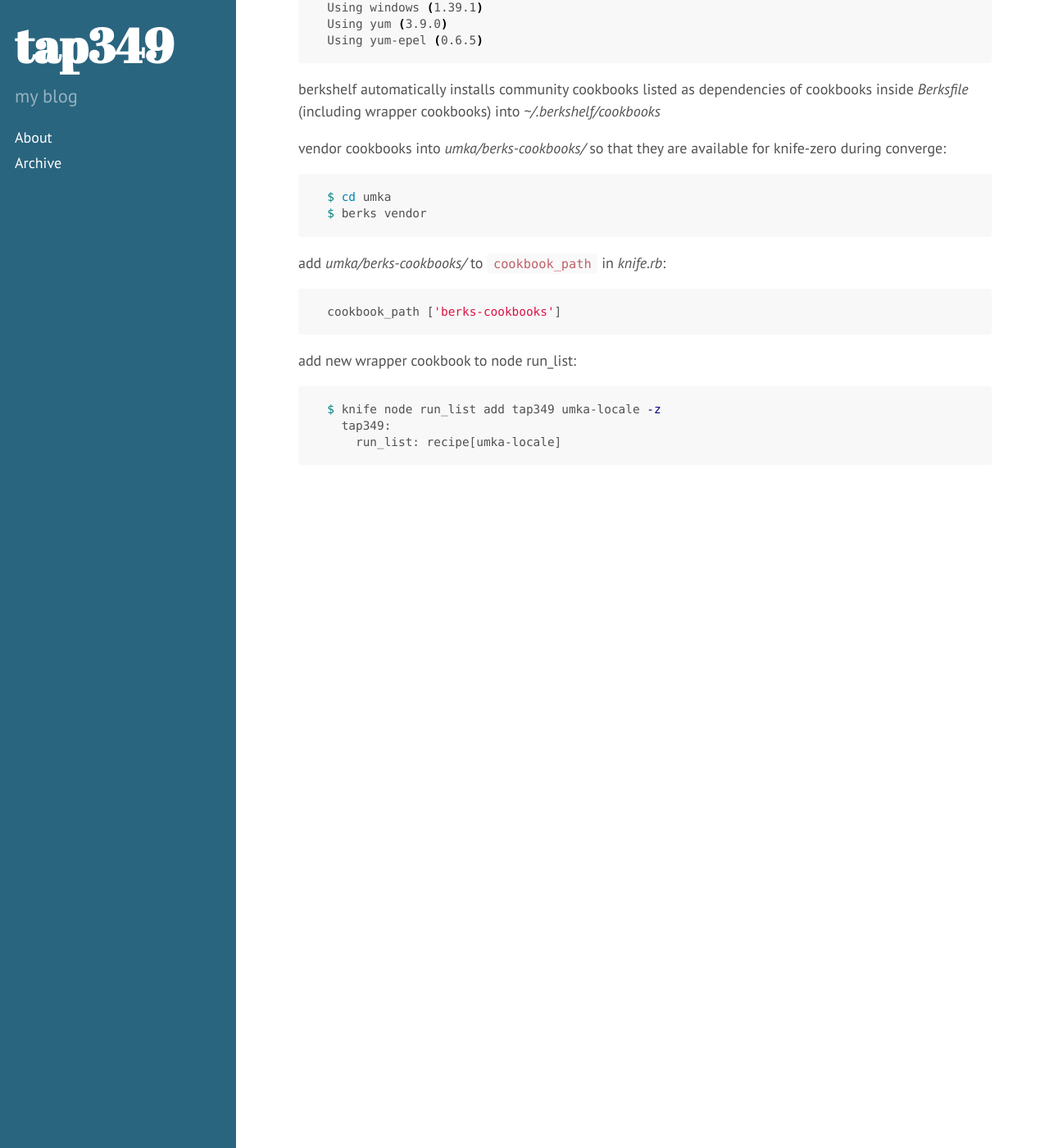
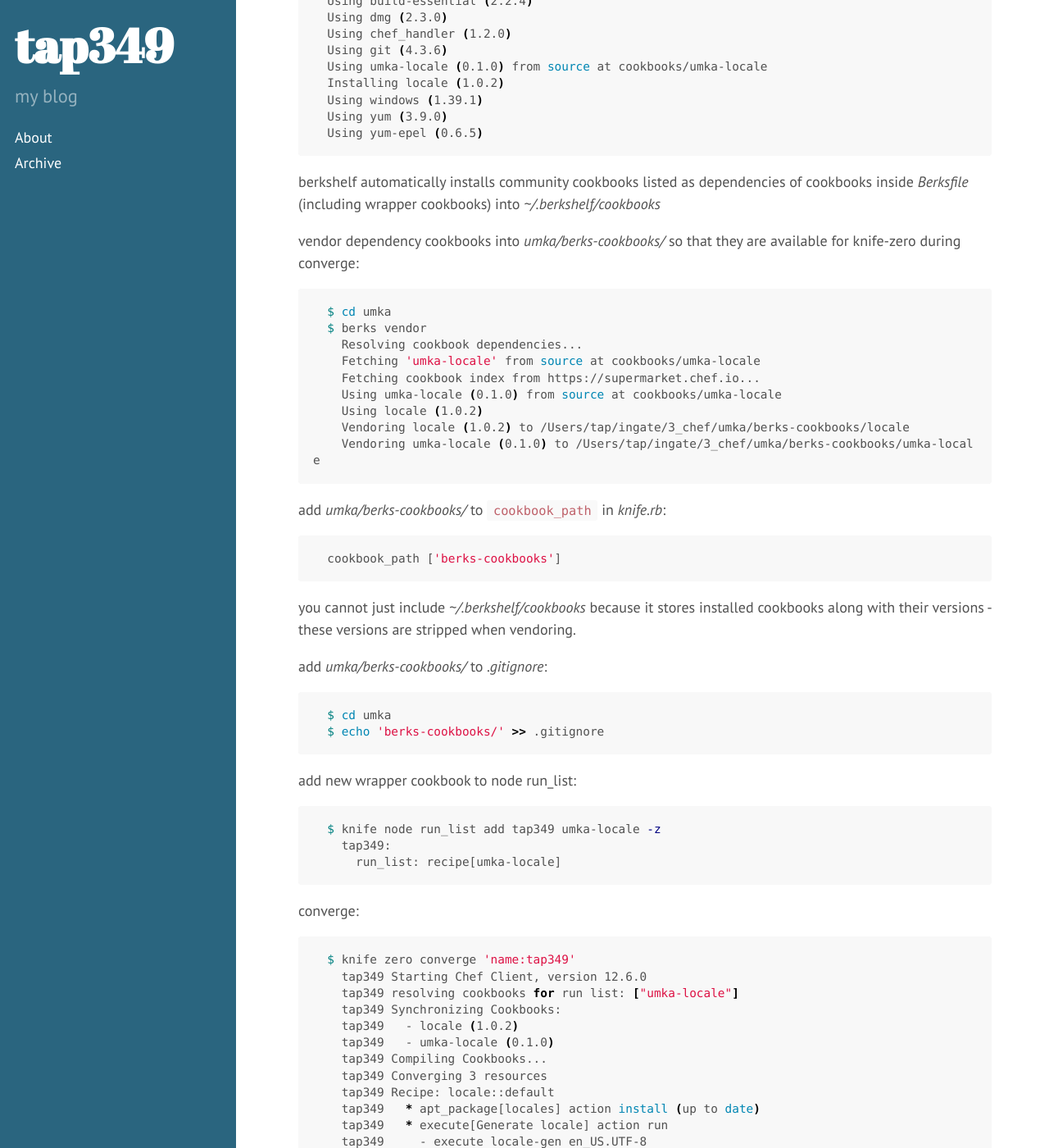
Before and after one commit to tap349/tap349.github.io, a Jekyll site: the page built from _posts/2016-01-24-chef-umka-log.md, in a window 1280 px wide and 1400 px high, scrolled down 5520 px. Shown: the whole window at 82% size. Built offline with Jekyll 4.4.1, drawn with Linux system fonts in a browser that asks for light colours; Markdown is read by kramdown in place of the engine named in the settings; some of the changed text lies outside the part shown.

Commit message:
update 2016-01-27_17:01:02

````diff
--- a/_posts/2016-01-24-chef-umka-log.md
+++ b/_posts/2016-01-24-chef-umka-log.md
@@ -79,6 +79,7 @@ NOTE: `tap349` is a preconfigured host in _~/.ssh/config_ with root user
 
   - http://www.creationline.com/en/lab/8323
   - https://github.com/higanworks/knife-zero
+  - https://knife-zero.github.io/20_getting_started
   - https://www.coveros.com/knife-zero/
 
     ```sh
@@ -253,6 +252,13 @@ NOTE: `tap349` is a preconfigured host in _~/.ssh/config_ with root user
     cookbook 'umka-locale', path: 'cookbooks/umka-locale'
     ```
 
+    of course it's possible to store cookbook anywhere - e.g. in default
+    chef location _~/.chef/cookbooks/_ (`knife cookbook create` installs there
+    by default) or even on github (use `git:` option instead of `path:`).
+    in my case wrapper cookbooks are stored in chef repo for the sake of
+    convience (though it's not recommended by berkshelf - see
+    https://github.com/berkshelf/berkshelf/issues/535).
+
     ```sh
     $ berks install
     Resolving cookbook dependencies...
@@ -273,18 +279,36 @@ NOTE: `tap349` is a preconfigured host in _~/.ssh/config_ with root user
     dependencies of cookbooks inside _Berksfile_ (including wrapper cookbooks)
     into _~/.berkshelf/cookbooks_
 
-    vendor cookbooks into _umka/berks-cookbooks/_ so that they are available
-    for knife-zero during converge:
+    vendor dependency cookbooks into _umka/berks-cookbooks/_ so that
+    they are available for knife-zero during converge:
 
     ```sh
     $ cd umka
     $ berks vendor
+      Resolving cookbook dependencies...
+      Fetching 'umka-locale' from source at cookbooks/umka-locale
+      Fetching cookbook index from https://supermarket.chef.io...
+      Using umka-locale (0.1.0) from source at cookbooks/umka-locale
+      Using locale (1.0.2)
+      Vendoring locale (1.0.2) to /Users/tap/ingate/3_chef/umka/berks-cookbooks/locale
+      Vendoring umka-locale (0.1.0) to /Users/tap/ingate/3_chef/umka/berks-cookbooks/umka-locale
     ```
 
     add _umka/berks-cookbooks/_ to `cookbook_path` in _knife.rb_:
 
     ```ruby
     cookbook_path ['berks-cookbooks']
+    ```
+
+    you cannot just include _~/.berkshelf/cookbooks_ because it stores
+    installed cookbooks along with their versions - these versions are
+    stripped when vendoring.
+
+    add _umka/berks-cookbooks/_ to _.gitignore_:
+
+    ```sh
+    $ cd umka
+    $ echo 'berks-cookbooks/' >> .gitignore
     ```
 
     add new wrapper cookbook to node run_list:
@@ -294,3 +318,51 @@ NOTE: `tap349` is a preconfigured host in _~/.ssh/config_ with root user
       tap349:
         run_list: recipe[umka-locale]
     ```
+
+    converge:
+
+    ```sh
+    $ knife zero converge 'name:tap349'
+      tap349 Starting Chef Client, version 12.6.0
+      tap349 resolving cookbooks for run list: ["umka-locale"]
+      tap349 Synchronizing Cookbooks:
+      tap349   - locale (1.0.2)
+      tap349   - umka-locale (0.1.0)
+      tap349 Compiling Cookbooks...
+      tap349 Converging 3 resources
+      tap349 Recipe: locale::default
+      tap349   * apt_package[locales] action install (up to date)
+      tap349   * execute[Generate locale] action run
+      tap349     - execute locale-gen en_US.UTF-8
+      tap349   * execute[Update locale] action run
+      tap349     - execute update-locale LANG=en_US.UTF-8 LC_ALL=en_US.utf8
+      tap349
+      tap349 Running handlers:
+      tap349 Running handlers complete
+      tap349 Chef Client finished, 2/3 resources updated in 04 seconds
+    ```
+
+    NOTE: if you make any modification to wrapper cookbooks it's necessary
+          to vendor and converge again (in loop).
+
+    after converging node file is automatically populated with the following:
+
+    ```yaml
+    ...
+    "override": {
+      "locale": {
+        "lang": "en_US.UTF-8"
+      }
+    },
+    ...
+    "default": {
+      "locale": {
+        "lang": "en_US.utf8",
+        "lc_all": "en_US.utf8"
+      }
+    }
+    ...
+    ```
+
+    it's not allowed to edit attribute values here as they may be overwritten
+    after chef-client run.
````
Also changed, not shown: other parts of _posts/2016-01-24-chef-umka-log.md (+3 -5 lines).
